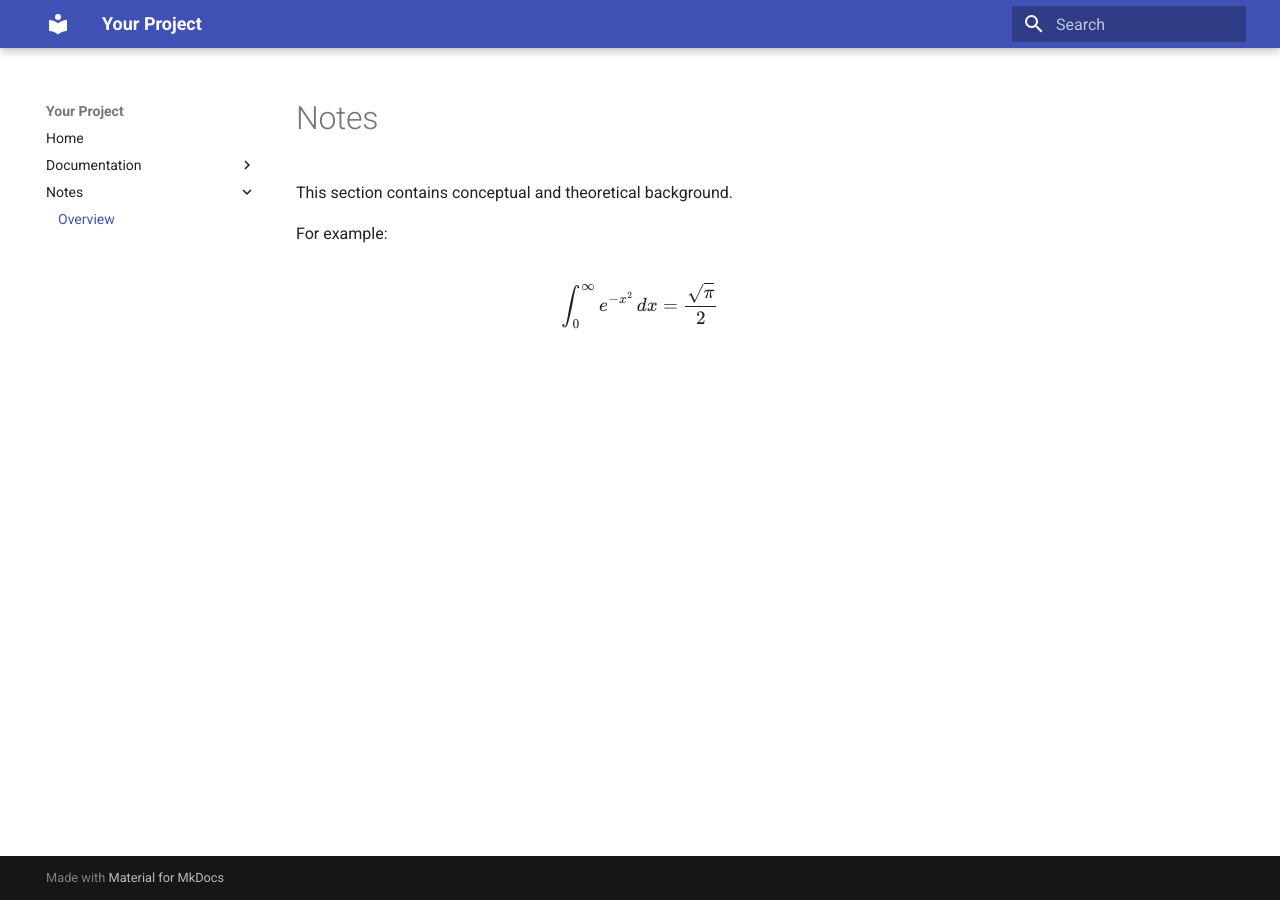
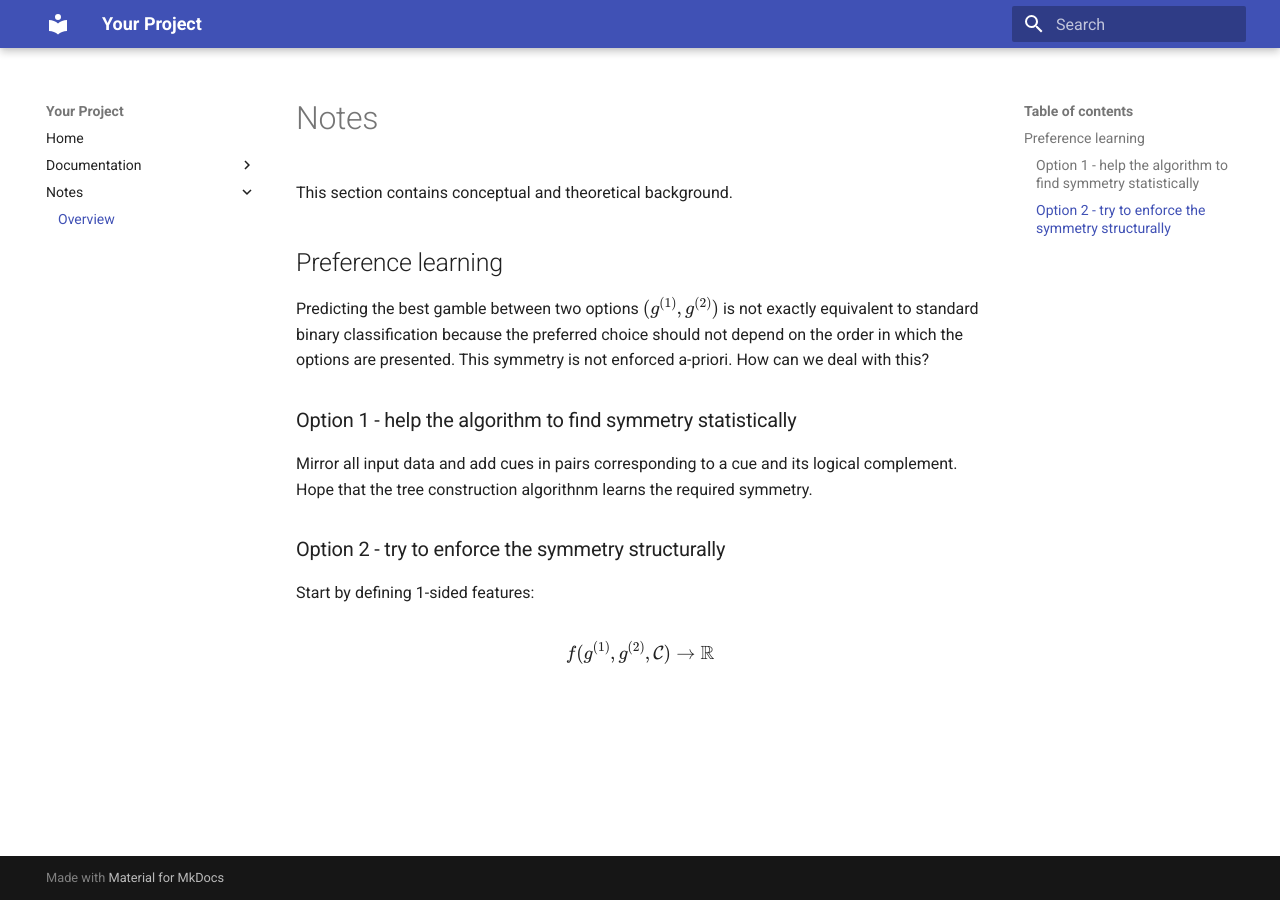
Before and after one commit to LMLhub/FFT-project, an MkDocs documentation site: the page built from docs/notes/index.md, in a window 1280 px wide. Built offline with MkDocs 1.6.1 and Material for MkDocs 9.7.7, drawn with Linux system fonts in a browser that asks for light colours.

Commit message:
Testing LaTeX rendering

```diff
--- a/docs/notes/index.md
+++ b/docs/notes/index.md
@@ -2,8 +2,23 @@
 
 This section contains conceptual and theoretical background.
 
-For example:
+## Preference learning
+
+Predicting the best gamble between two options $(g^{(1)}, g^{(2)})$ is not
+exactly equivalent to standard binary classification because the preferred
+choice should not depend on the order in which the options are presented.
+This symmetry is not enforced a-priori. How can we deal with this?
+
+### Option 1 - help the algorithm to find symmetry statistically
+
+Mirror all input data and add cues in pairs corresponding to a cue and its
+logical complement.
+Hope that the tree construction algorithnm learns the required symmetry.
+
+### Option 2 - try to enforce the symmetry structurally
+
+Start by defining 1-sided features:
 
 $$
-\int_{0}^{\infty} e^{-x^2} \, dx = \frac{\sqrt{\pi}}{2}
+f(g^{(1)}, g^{(2)}, \mathcal{C}) \to \mathbb{R}
 $$
```
